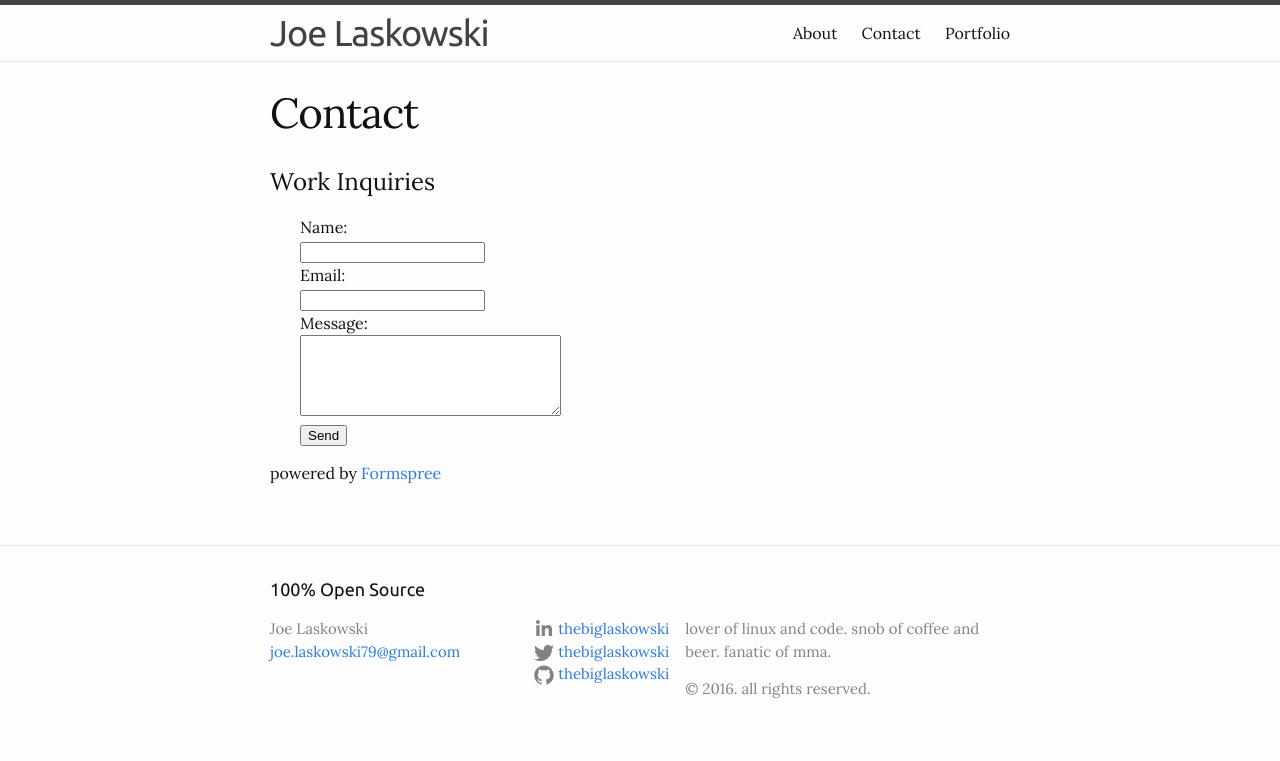
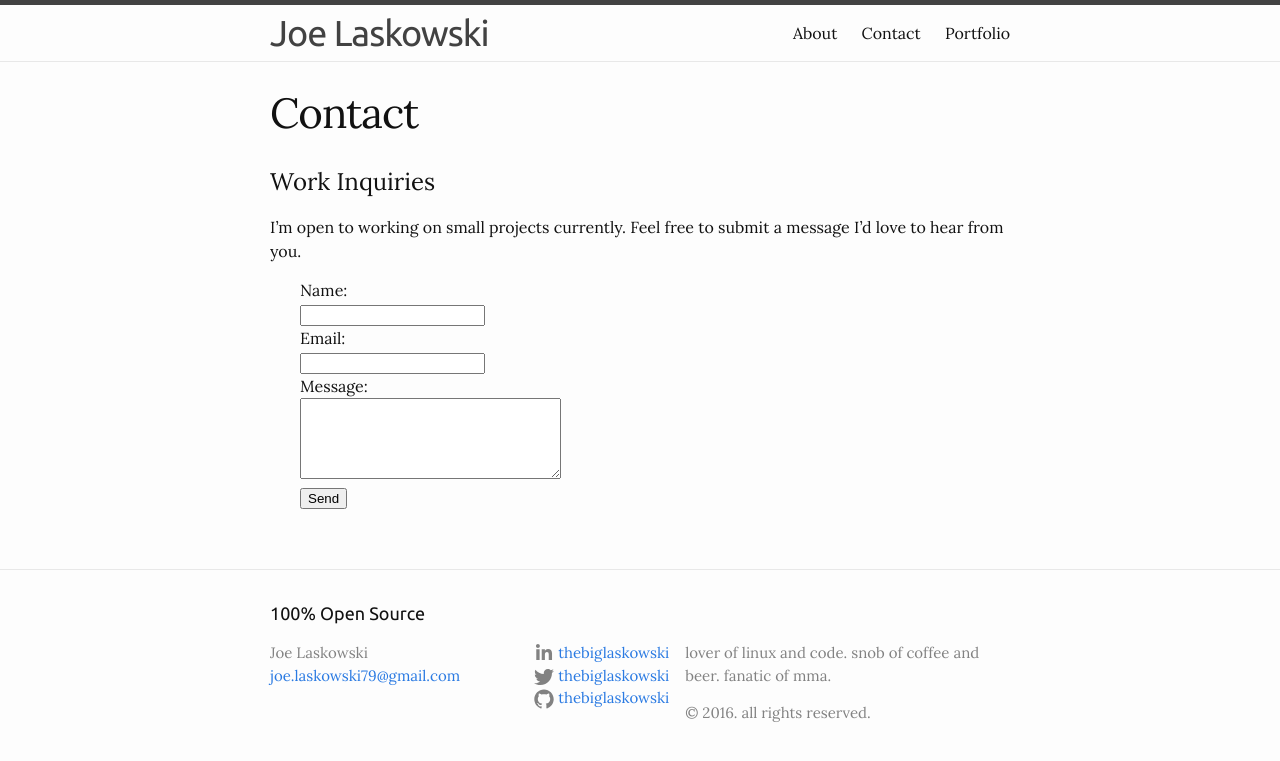
Before and after one commit to TheBigLaskowski/blog, a Jekyll site: the page built from contact.md, in a window 1280 px wide. Shown: the top 761 px of the page. Built offline with Jekyll 4.4.1, drawn with Linux system fonts in a browser that asks for light colours.

Commit message:
contact form update

```diff
--- a/contact.md
+++ b/contact.md
@@ -6,6 +6,6 @@ permalink: /contact/
 
 # Work Inquiries
 
+I'm open to working on small projects currently. Feel free to submit a message I'd love to hear from you.
+
 {% include contact-form.html %}
-
-powered by [Formspree](https://formspree.io/)
```
